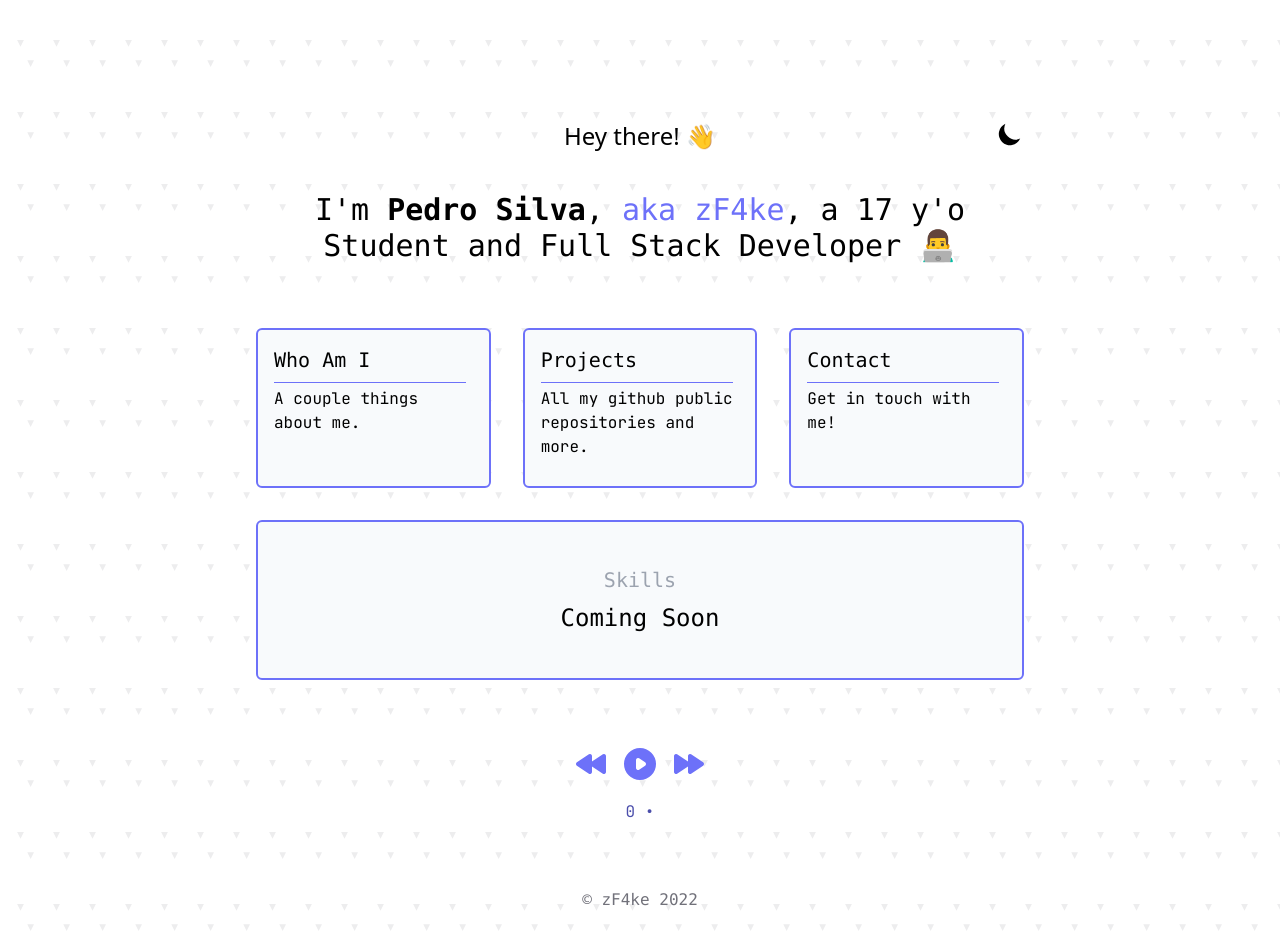
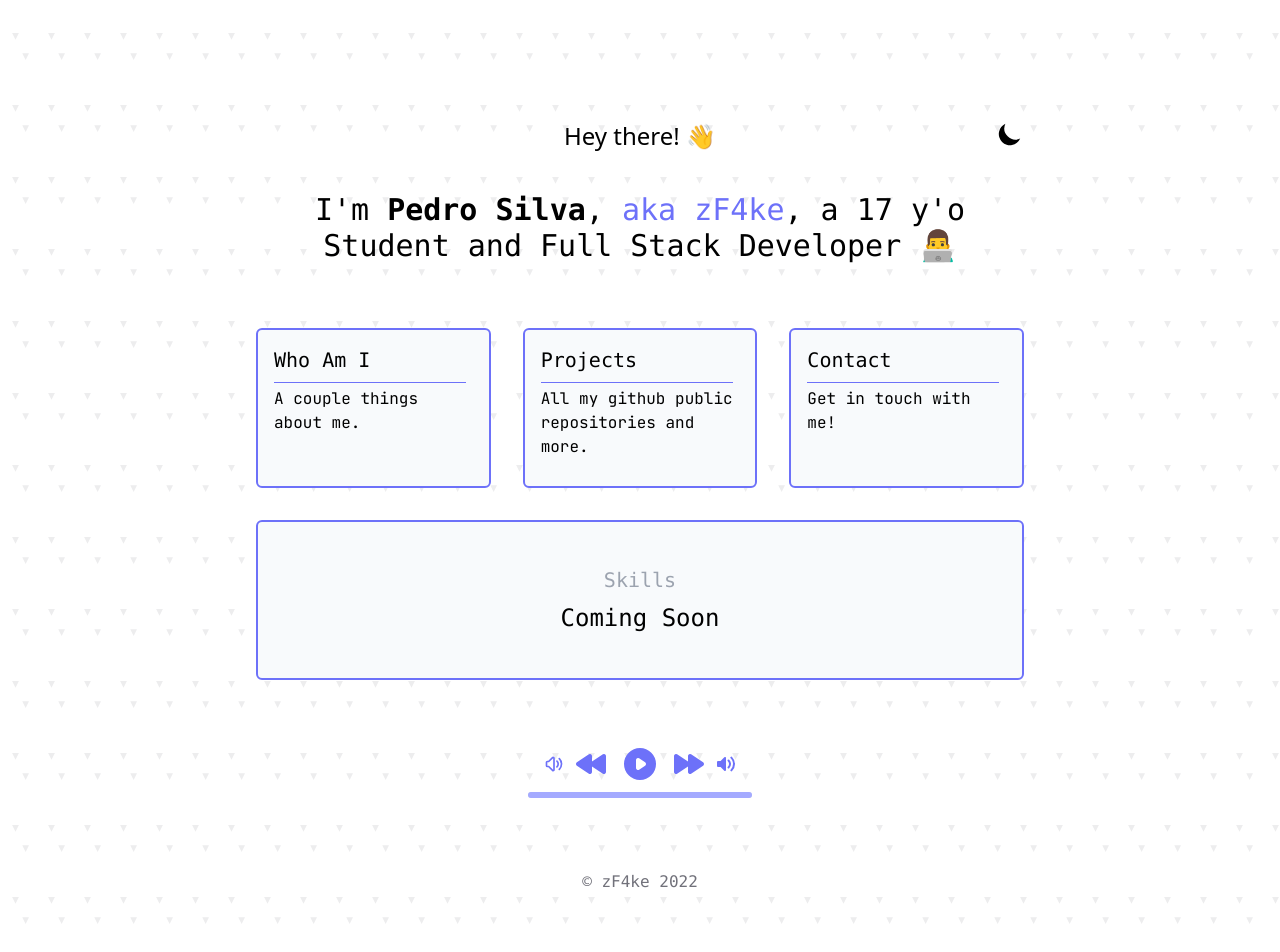
Before and after one commit to zF4ke/portfolio, a Next.js app: page / in a window 1280 px wide. Shown: the top 952 px of the page. Built offline with nearby package versions, Linux system fonts and the light colour scheme.

Commit message:
Seek Bar

```diff
--- a/components/Player.jsx
+++ b/components/Player.jsx
@@ -11,9 +11,13 @@ import { useEffect, useRef, useState } from "react";
 
 const Player = (props) => {
   const [isPlaying, setIsPlaying] = useState(false);
+
   const [currentSong, setCurrentSong] = useState(null);
   const [currentSongIndex, setCurrentSongIndex] = useState(0);
   const [songList, setSongList] = useState([]);
+
+  const [currentTime, setCurrentTime] = useState(null);
+
   const audioPlayerRef = useRef();
 
   function shuffleArray(array) {
@@ -83,11 +87,20 @@ const Player = (props) => {
     setIsPlaying(false);
   };
 
+  const updateSeekBar = () => {
+    const time =
+      (audioPlayerRef.current.currentTime / audioPlayerRef.current.duration) *
+      100;
+
+    console.log(time);
+
+    setCurrentTime(time);
+  };
+
   return (
-    <div>
-      <audio ref={audioPlayerRef} src="" onEnded={playNextSong}></audio>
-
+    <div className="flex flex-col justify-center">
       <div className="flex justify-center items-center space-x-2">
+        <VolumeDownIcon className="player-volume-button stroke-purple" />
         <RewindIcon
           className="player-button fill-purple"
           onClick={() => playPreviousSong()}
@@ -107,9 +120,25 @@ const Player = (props) => {
           className="player-button fill-purple"
           onClick={() => playNextSong()}
         />
+        <VolumeUpIcon className="player-volume-button fill-purple" />
       </div>
-      <p className="mt-4 text-center text-dark-purple font-jetbrains">
-        {currentSongIndex} • {currentSong}
+
+      <audio
+        ref={audioPlayerRef}
+        src=""
+        onTimeUpdate={updateSeekBar}
+        onEnded={playNextSong}
+      ></audio>
+      <div className="w-56 mt-2 bg-gray-200 rounded-full h-1.5 dark:bg-gray-800">
+        <div
+          className=" bg-purple brightness-150 dark:brightness-50 h-1.5 rounded-full"
+          style={{ width: currentTime + "%" }}
+        ></div>
+      </div>
+
+      <p className="mt-2 text-center text-dark-purple font-jetbrains">
+        {/* {currentSongIndex} •  */}
+        {currentSong}
       </p>
     </div>
   );
--- a/pages/index.tsx
+++ b/pages/index.tsx
@@ -65,7 +65,7 @@ const Home = (props: props) => {
   };
 
   return (
-    <div className="pattern flex justify-center h-full bg-zinc-100 dark:bg-dark-blurple p-8 md:p-12 lg:p-14 transition-colors duration-300">
+    <div className="pattern flex justify-center min-h-screen h-full bg-zinc-100 dark:bg-dark-blurple p-8 md:p-12 lg:p-14 transition-colors duration-300">
       <Head>
         <title>Portfolio</title>
         <meta name="description" content="My Portfolio" />
--- a/styles/globals.css
+++ b/styles/globals.css
@@ -11,6 +11,11 @@ body {
   padding: 0;
   margin: 0;
   scroll-behavior: smooth;
+  scrollbar-width: none; /* Firefox */
+}
+
+::-webkit-scrollbar {
+  display: none; /* Safari and Chrome */
 }
 
 a {
@@ -62,15 +67,11 @@ a {
   }
 }
 
-.player-main {
-  /* display: none; */
-}
-
 @layer components {
   .player-button {
     @apply h-10 w-10 cursor-pointer hover:brightness-110 active:brightness-75 hover:scale-110 transition transform duration-150 ease-in-out;
   }
-  /* .player-play {
-    @apply border-purple rounded-full border-4;
-  } */
+  .player-volume-button {
+    @apply h-5 w-5 cursor-pointer hover:brightness-110 active:brightness-75 hover:scale-110 transition transform duration-150 ease-in-out;
+  }
 }
```
